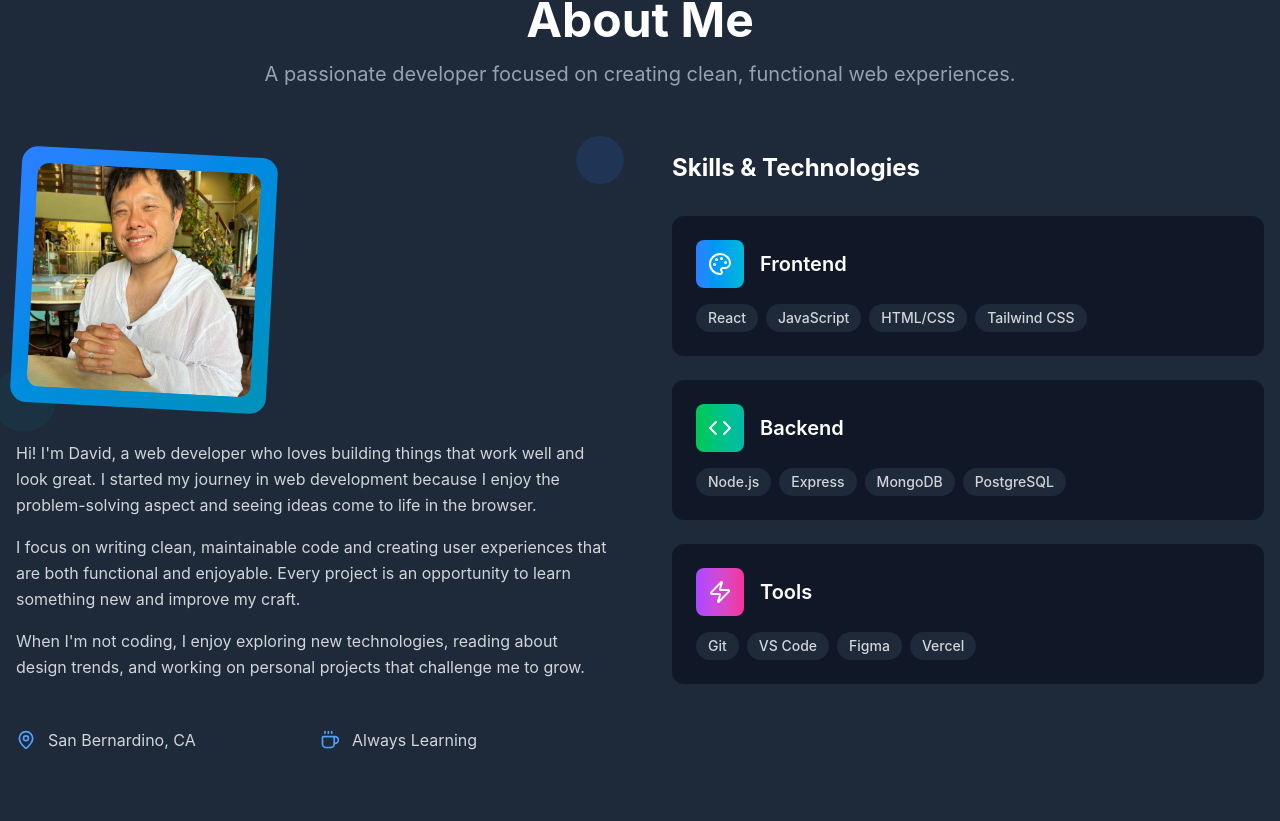
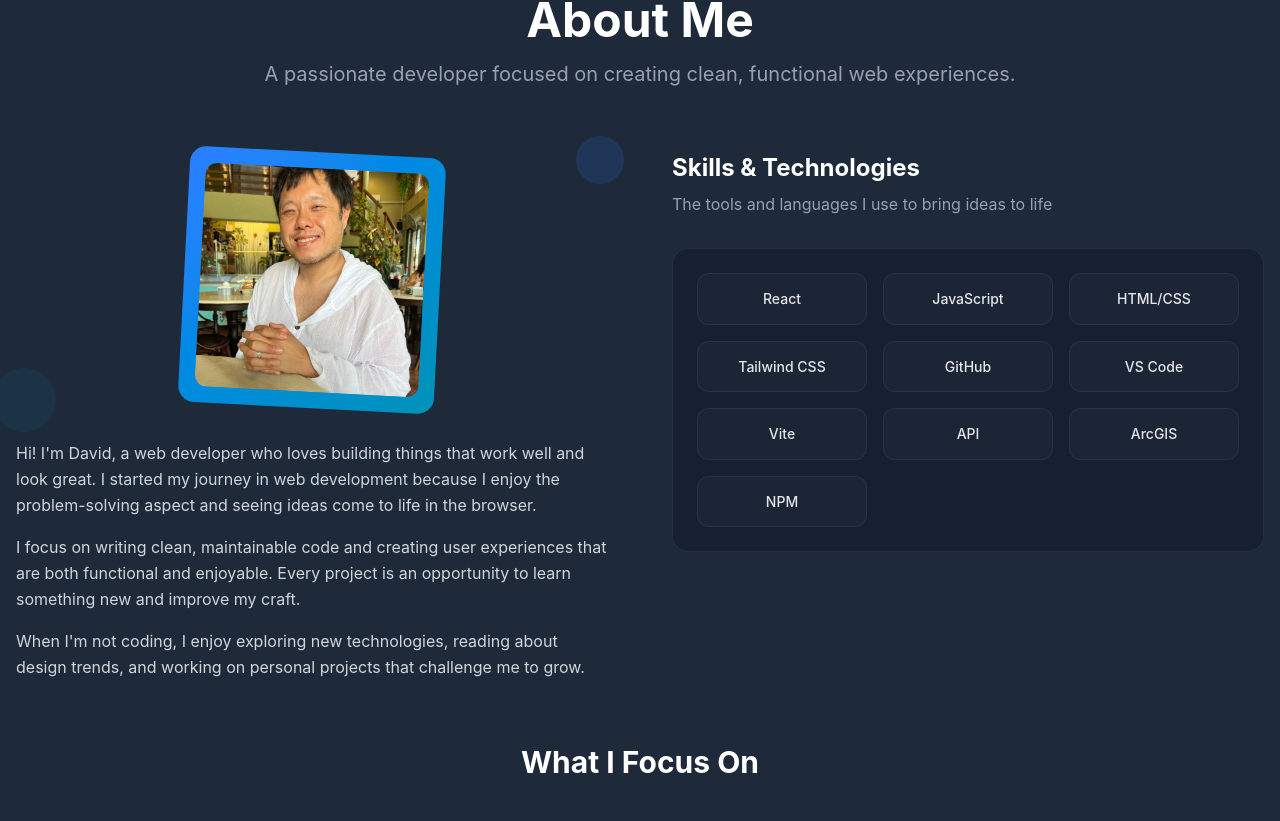
Before and after one commit to Moocifur/portfolio, a React (Vite) app: page / in a window 1280 px wide. Shown: the part 1971-2792 px from the top of the page. Built offline with nearby package versions, Linux system fonts and the light colour scheme.

Commit message:
cleaning up content

```diff
--- a/src/components/About.jsx
+++ b/src/components/About.jsx
@@ -2,25 +2,17 @@ import React from 'react';
 import { Code, Palette, Zap, Coffee, MapPin, Heart, Lightbulb } from 'lucide-react';
 
 const About = () => {
-    const skills = [
-        {
-            category: "Frontend",
-            icon: <Palette className="w-6 h-6" />,
-            technologies: ["React", "JavaScript", "HTML/CSS", "Tailwind CSS"],
-            color: "from-blue-500 to-cyan-500"
-        },
-        {
-            category: "Backend",
-            icon: <Code className="w-6 h-6" />,
-            technologies: ["Node.js", "Express", "MongoDB", "PostgreSQL"],
-            color: "from-green-500 to-teal-500"
-        },
-        {
-            category: "Tools",
-            icon: <Zap className="w-6 h-6" />,
-            technologies: ["Git", "VS Code", "Figma", "Vercel"],
-            color: "from-purple-500 to-pink-500"
-        }
+    const technologies = [
+        "React",
+        "JavaScript",
+        "HTML/CSS",
+        "Tailwind CSS",
+        "GitHub",
+        "VS Code",
+        "Vite",
+        "API",
+        "ArcGIS",
+        "NPM"
     ];
 
     return (
@@ -44,7 +36,7 @@ const About = () => {
                     <div className="space-y-6">
                         <div className="relative">
                             {/* Profile Image Placeholder */}
-                            <div className="w-64 h-64 mx-auto lg:mx-0 bg-gradient-to-br from-blue-500 to-cyan-600 rounded-2xl flex items-center justify-center mb-8 transform rotate-3 hover:rotate-0 transition-transform duration-300">
+                            <div className="w-64 h-64 mx-auto bg-gradient-to-br from-blue-500 to-cyan-600 rounded-2xl flex items-center justify-center mb-8 transform rotate-3 hover:rotate-0 transition-transform duration-300">
                                 <img
                                     src="/me.jpeg"
                                     alt="David Thompson - Web Developer"
@@ -73,48 +65,29 @@ const About = () => {
                                 design trends, and working on personal projects that challenge me to grow.
                             </p>
                         </div>
-
-                        {/* Quick Info */}
-                        <div className="grid grid-cols-2 gap-4 pt-6">
-                            <div className="flex items-center space-x-3 text-gray-300">
-                                <MapPin className="w-5 h-5 text-blue-400" />
-                                <span>San Bernardino, CA</span>
-                            </div>
-                            <div className="flex items-center space-x-3 text-gray-300">
-                                <Coffee className="w-5 h-5 text-blue-400" />
-                                <span>Always Learning</span>
-                            </div>
-                        </div>
                     </div>
 
-                    {/* Right Side - Skills */}
-                    <div>
-                        <h3 className="text-2xl font-bold text-white mb-8">Skills & Technologies</h3>
+                    {/* Right Side - Skills & Technologies */}
+                    <div className="space-y-8">
+                        <div>
+                            <h3 className="text-2xl font-bold text-white mb-2">Skills & Technologies</h3>
+                            <p className="text-gray-400 mb-8">The tools and languages I use to bring ideas to life</p>
+                        </div>
 
-                        <div className="space-y-6">
-                            {skills.map((skill, index) => (
-                                <div key={index} className="bg-gray-900 rounded-xl p-6 hover:bg-gray-700 transition-colors group">
-                                    <div className="flex items-center mb-4">
-                                        <div className={`p-3 rounded-lg bg-gradient-to-r ${skill.color} mr-4 group-hover:scale-110 transition-transform`}>
-                                            <div className="text-white">
-                                                {skill.icon}
-                                            </div>
+                        {/* Skills Grid */}
+                        <div className="bg-gray-900/50 backdrop-blur-sm rounded-2xl p-6 border border-gray-700/50">
+                            <div className="grid grid-cols-2 sm:grid-cols-3 gap-4">
+                                {technologies.map((tech, index) => (
+                                    <div
+                                        key={index}
+                                        className="bg-gray-800/70 hover:bg-gray-700/70 rounded-xl p-4 transition-all duration-300 hover:scale-105 cursor-default border border-gray-600/30 hover:border-blue-500/50"
+                                    >
+                                        <div className="flex items-center justify-center text-center">
+                                            <span className="text-gray-200 font-medium text-sm leading-tight">{tech}</span>
                                         </div>
-                                        <h4 className="text-xl font-semibold text-white">{skill.category}</h4>
                                     </div>
-
-                                    <div className="flex flex-wrap gap-2">
-                                        {skill.technologies.map((tech, techIndex) => (
-                                            <span
-                                                key={techIndex}
-                                                className="px-3 py-1 bg-gray-800 text-gray-300 rounded-full text-sm font-medium hover:bg-gray-600 transition-colors"
-                                            >
-                                                {tech}
-                                            </span>
-                                        ))}
-                                    </div>
-                                </div>
-                            ))}
+                                ))}
+                            </div>
                         </div>
                     </div>
                 </div>
@@ -164,20 +137,6 @@ const About = () => {
                         </div>
                     </div>
                 </div>
-
-                {/* Simple Call to Action */}
-                <div className="text-center mt-16">
-                    <p className="text-gray-400 mb-6 text-lg">
-                        Interested in working together?
-                    </p>
-                    <a
-                        href="#contact"
-                        className="inline-flex items-center bg-gradient-to-r from-blue-600 to-cyan-600 hover:from-blue-700 hover:to-cyan-700 px-8 py-4 rounded-lg font-semibold text-lg transition-all text-white hover:scale-105"
-                    >
-                        Get In Touch
-                    </a>
-                </div>
-
             </div>
         </section>
     );
--- a/src/components/Footer.jsx
+++ b/src/components/Footer.jsx
@@ -47,11 +47,12 @@ const Footer = () => {
                         {/* Brand Section */}
                         <div className="md:col-span-2">
                             <div className="flex items-center space-x-3 mb-4">
-                                <div className="w-10 h-10 bg-gradient-to-br from-blue-500 to-blue-600 rounded-lg flex items-center justify-center">
-                                    <svg className="w-5 h-5 text-white" fill="none" stroke="currentColor" viewBox="0 0 24 24">
-                                        <path strokeLinecap="round" strokeLinejoin="round" strokeWidth="2" d="M10.325 4.317c.426-1.756 2.924-1.756 3.35 0a1.724 1.724 0 002.573 1.066c1.543-.94 3.31.826 2.37 2.37a1.724 1.724 0 001.065 2.572c1.756.426 1.756 2.924 0 3.35a1.724 1.724 0 00-1.066 2.573c.94 1.543-.826 3.31-2.37 2.37a1.724 1.724 0 00-2.572 1.065c-.426 1.756-2.924 1.756-3.35 0a1.724 1.724 0 00-2.573-1.066c-1.543.94-3.31-.826-2.37-2.37a1.724 1.724 0 00-1.065-2.572c-1.756-.426-1.756-2.924 0-3.35a1.724 1.724 0 001.066-2.573c-.94-1.543.826-3.31 2.37-2.37.996.608 2.296.07 2.572-1.065z"></path>
-                                        <path strokeLinecap="round" strokeLinejoin="round" strokeWidth="2" d="M15 12a3 3 0 11-6 0 3 3 0 016 0z"></path>
-                                    </svg>
+                                <div className="w-12 h-12 flex items-center justify-center">
+                                    <img
+                                        src="/logo.png"
+                                        alt="Logo"
+                                        className="w-12 h-12 object-contain"
+                                    />
                                 </div>
                                 <div>
                                     <h3 className="text-xl font-bold text-white">David Tran</h3>
@@ -64,7 +65,7 @@ const Footer = () => {
                             </p>
                             <div className="flex items-center space-x-2 text-gray-400 text-sm">
                                 <MapPin className="w-4 h-4 text-blue-400" />
-                                <span>San Bernardino, CA</span>
+                                <span>Redlands, CA</span>
                             </div>
                         </div>
 
--- a/src/components/Hero.jsx
+++ b/src/components/Hero.jsx
@@ -110,8 +110,10 @@ const Hero = () => {
                     <div className="px-2">
                         {/* Headline */}
                         <h1 className="text-4xl sm:text-5xl md:text-6xl font-bold mb-6 leading-tight text-white">
-                            Turning <span className="text-blue-400">Ideas</span> into
-                            <span className="text-blue-400"> Interactive</span> Reality
+                            Creating <span className="text-blue-400">Solutions</span> that
+                            <span className="text-blue-400"> Improve</span> Lives
+
+
                         </h1>
 
                         {/* Description */}
--- a/src/components/Projects.jsx
+++ b/src/components/Projects.jsx
@@ -52,7 +52,7 @@ const Projects = () => {
                         Featured Projects
                     </h2>
                     <p className="text-xl text-gray-400 max-w-3xl mx-auto">
-                        A collection of projects that showcase my skills in full-stack development,
+                        A collection of projects that showcase my skills in development,
                         from concept to deployment.
                     </p>
                 </div>
@@ -164,8 +164,7 @@ const Projects = () => {
                         href="#contact"
                         className="inline-flex items-center bg-gradient-to-r from-blue-600 to-cyan-600 hover:from-blue-700 hover:to-cyan-700 px-8 py-4 rounded-lg font-semibold text-lg transition-all text-white"
                     >
-                        Let's Build Something Amazing
-                        <ExternalLink className="w-5 h-5 ml-2" />
+                        Get In Touch
                     </a>
                 </div>
 
```
